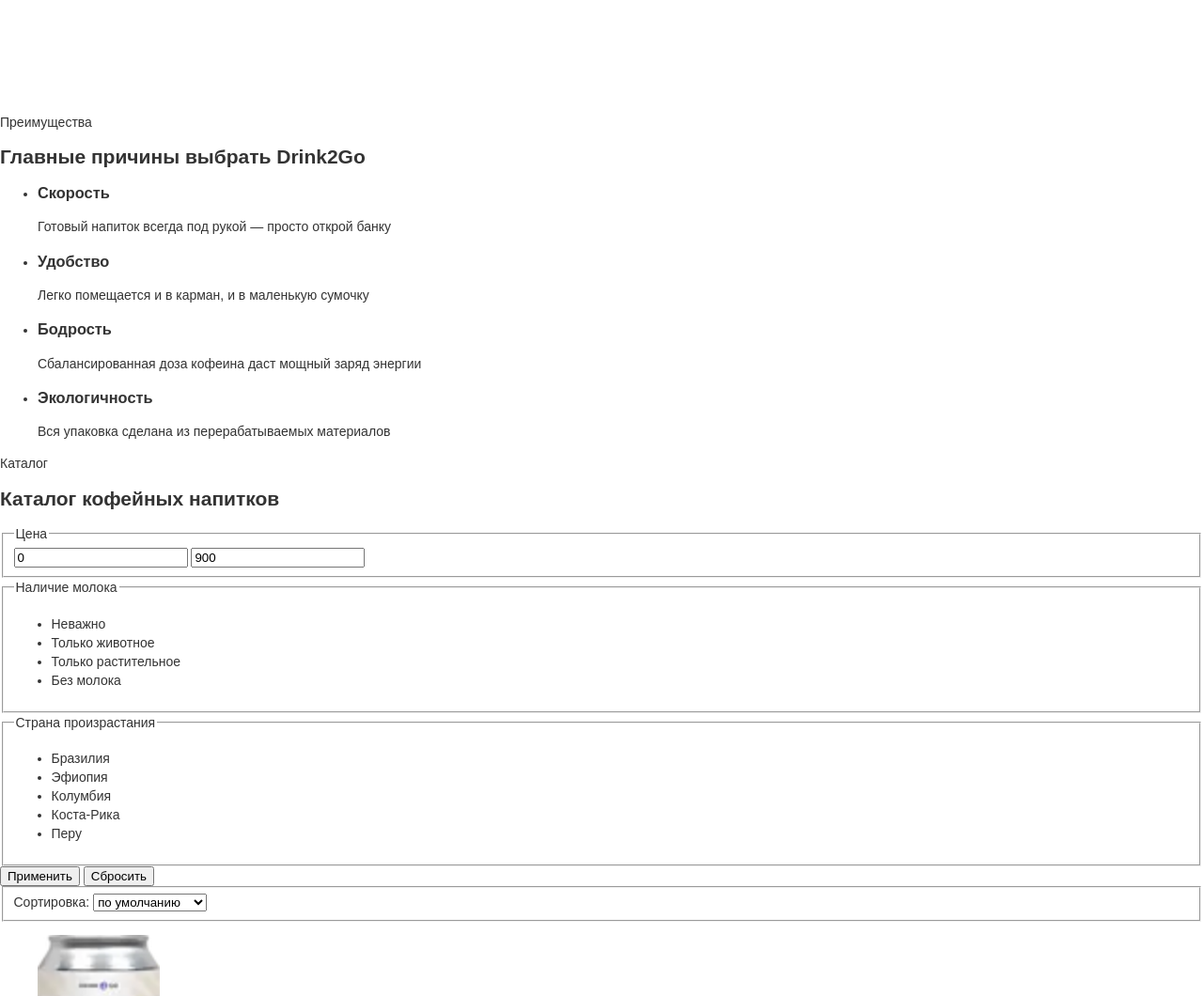
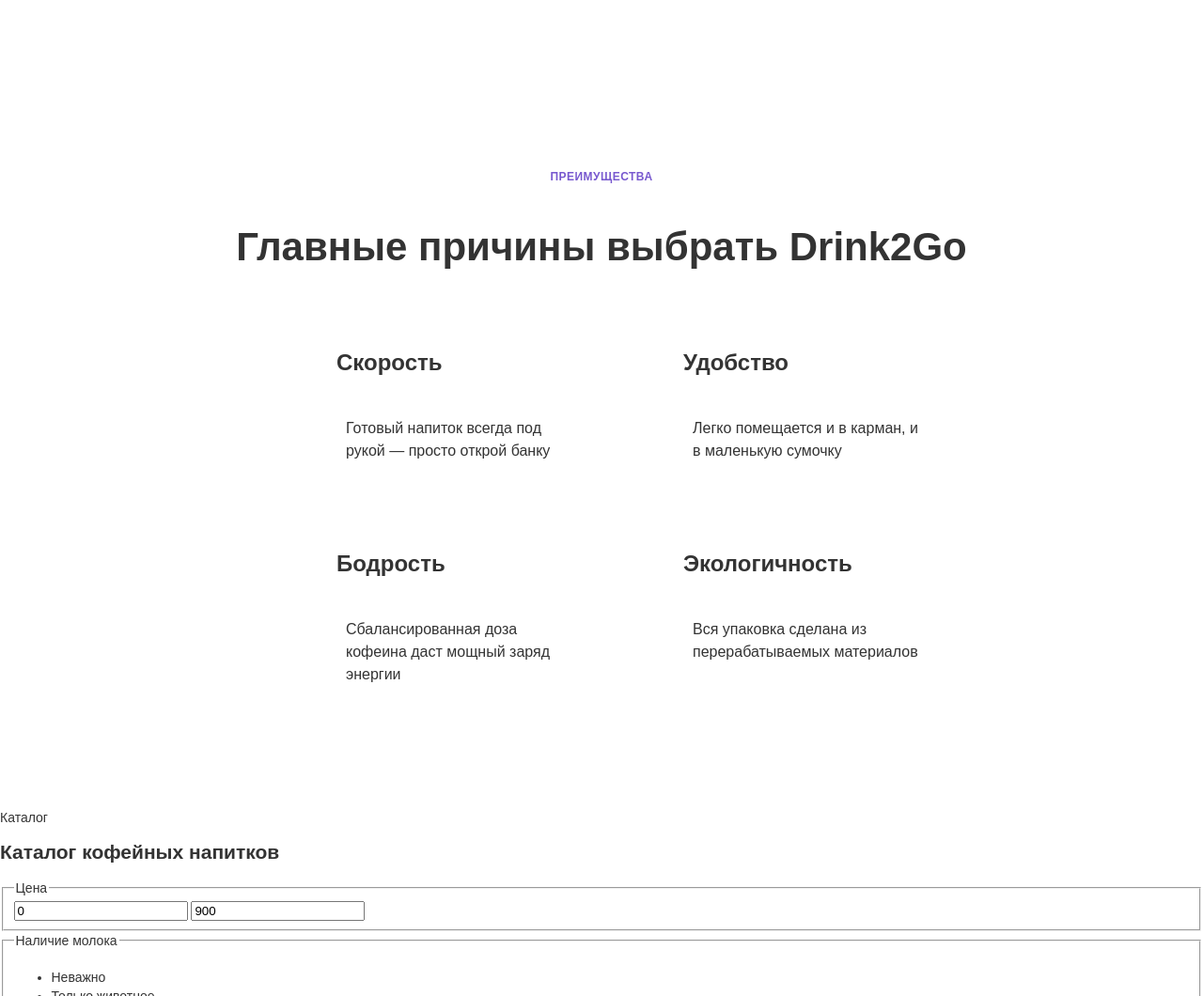
Before and after one commit to nikitarsh/Drink2Go, a website: page source/index.html in a window 1280 px wide. Shown: the part 2420-3480 px from the top of the page at 94% size. Drawn offline with nearby package versions, Linux system fonts and the light colour scheme; files that its build step writes are made by us from their sources; a web font is replaced by a local one.

Commit message:
advantages block add

```diff
--- a/source/index.html
+++ b/source/index.html
@@ -148,7 +148,7 @@
       <section class="advantages">
         <div class="advantages__wrapper">
           <span class="advantages__promo">Преимущества</span>
-          <h2 class="advantages__title">Главные причины выбрать Drink2Go</h2>
+          <h2 class="advantages__heading">Главные причины выбрать Drink2Go</h2>
           <ul class="advantages__list">
             <li class="advantages__item advantages__item--quick">
               <h3 class="advantages__title">Скорость</h3>
--- /dev/null
+++ b/source/styles/blocks/advantages.scss
@@ -0,0 +1,143 @@
+@use "../global/variables.scss";
+
+.advantages__promo {
+  font-family: $primary-fonts;
+  justify-content: center;
+  align-items: center;
+  font-size: 12px;
+  font-weight: 700;
+  line-height: 16px;
+  letter-spacing: 0.48px;
+  text-transform: uppercase;
+  color: $base-primary;
+}
+
+.advantages__wrapper {
+  display: flex;
+  flex-direction: column;
+  align-items: center;
+  padding: 50px 20px 60px 20px;
+
+  @media (min-width: $tablet-width ) {
+    padding: 60px 20px 100px 20px;
+  }
+
+  @media (min-width: $desktop-width ) {
+    padding: 100px 40px 120px 40px;
+  }
+}
+
+.advantages__heading {
+  font-size: 24px;
+  font-weight: 700;
+  line-height: 24px;
+  text-align: center;
+
+  @media (min-width: $tablet-width ) {
+    font-size: 42px;
+    font-weight: 700;
+    line-height: 64px;
+  }
+}
+
+.advantages__title {
+  text-align: center;
+  font-size: 18px;
+  font-weight: 700;
+  line-height: 32px;
+
+  @media (min-width: $tablet-width ) {
+    font-size: 24px;
+    font-weight: 700;
+    line-height: 36px;
+  }
+}
+
+.advantages__description {
+  text-align: center;
+  font-size: 14px;
+  font-weight: 400;
+  line-height: 20px;
+  padding: 0 10px;
+
+  @media (min-width: $tablet-width ) and (max-width: $tablex-width-hight) {
+    font-size:16px;
+    font-weight: 400;
+    line-height: 24px;
+    text-align: left;
+  }
+}
+
+.advantages__list {
+  list-style: none;
+  display: flex;
+  flex-direction: column;
+  gap: 32px 0;
+  padding: 0;
+
+  @media (min-width: $tablet-width ) {
+    display: grid;
+    grid-template-columns: repeat(2, 339px);
+    gap: 50px 30px;
+  }
+
+  @media (min-width: $desktop-width ) {
+    grid-template-columns: repeat(4, 318px);
+  }
+}
+
+.advantages__item {
+  display: flex;
+  flex-direction: column;
+  align-items: center;
+
+  &::before {
+    content: "";
+    width: 52px;
+    height: 56px;
+    margin: 0 0 10px;
+  }
+
+  &--quick {
+    &::before {
+      background: url("../../images/icons/stack.svg#features-Icon") 0 0/50px 56px no-repeat;
+    }
+  }
+
+  &--easy {
+    &::before {
+      background: url("../../images/icons/stack.svg#features-Icon2") 0 0/52px 56px no-repeat;
+    }
+  }
+
+  &--energy {
+    &::before {
+      background: url("../../images/icons/stack.svg#features-Icon3") 0 0/42px 56px no-repeat;
+    }
+  }
+
+  &--eco {
+    &::before {
+      background: url("../../images/icons/stack.svg#features-Icon4") 0 0/46px 56px no-repeat;
+    }
+  }
+
+  @media (min-width: $tablet-width) and (max-width: $tablex-width-hight) {
+    align-items: flex-start;
+    padding: 0 0 0 72px;
+    position: relative;
+
+    &::before {
+      left: 5px;
+      position: absolute;
+    }
+
+  }
+
+  @media (min-width: $desktop-width ) {
+    &::before {
+      margin-left: 20px;
+    }
+  }
+
+}
--- a/source/styles/styles.scss
+++ b/source/styles/styles.scss
@@ -13,3 +13,4 @@
 @import "./blocks/toggle.scss";
 @import "./blocks/hero.scss";
 @import "./blocks/slider.scss";
+@import "./blocks/advantages.scss";
```
Also changed, not shown: README.md, source/images/icons/cart-button-icon.svg (added), 1 other file.
